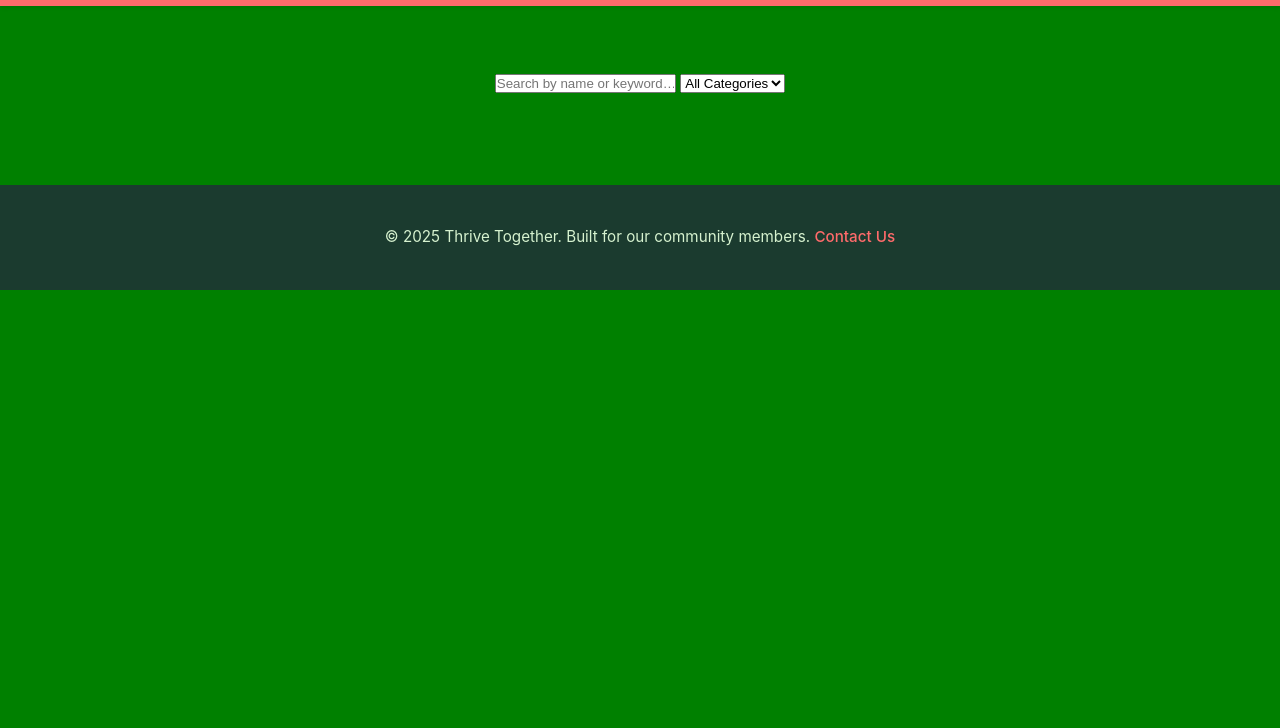
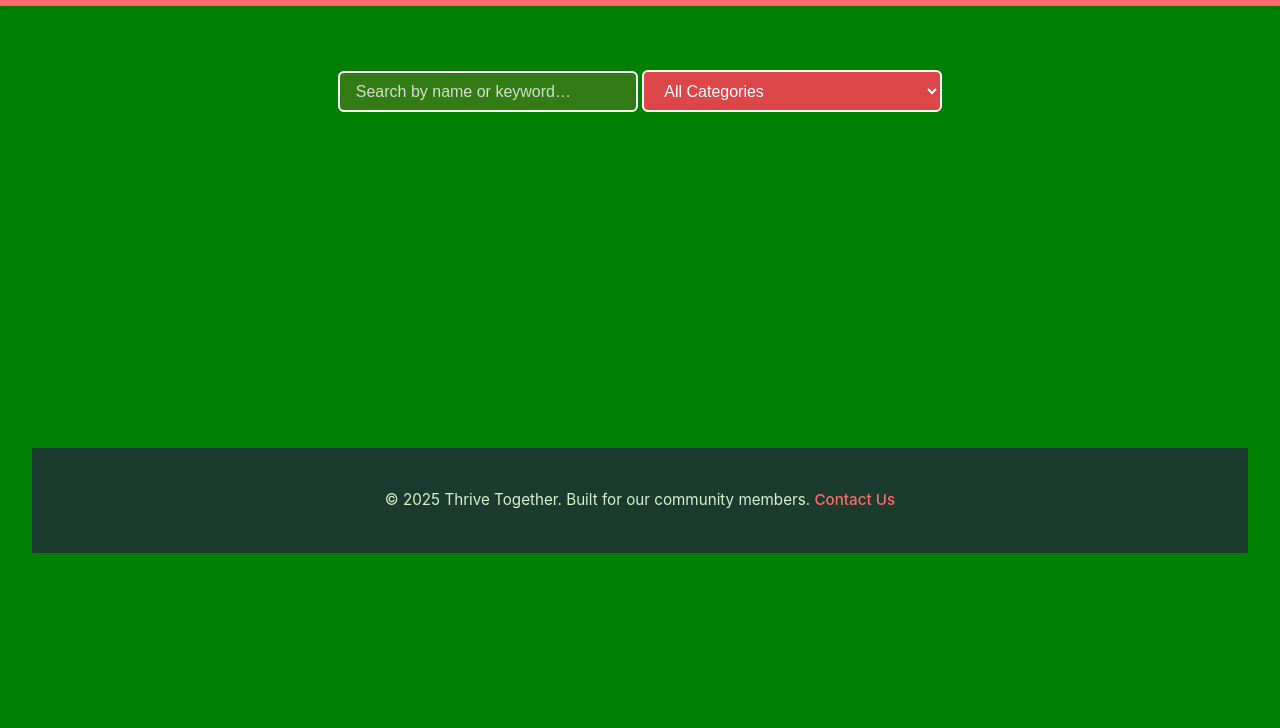
Before and after one commit to arnavjha1/web-master, a plain HTML site: page frontend/directory.html in a window 1280 px wide. Shown: the part 72-800 px from the top of the page. Drawn offline with Linux system fonts and the light colour scheme; no server answers.

Commit message:
ui updates in apes

```diff
--- a/frontend/directory.html
+++ b/frontend/directory.html
@@ -4,7 +4,6 @@
     <meta charset="UTF-8" />
     <meta name="viewport" content="width=device-width, initial-scale=1.0" />
     <title>Thrive Together - Community Resource Hub</title>
-    <script src="frontend.js" defer></script>
     <link rel="stylesheet" href="styles.css">
   </head>
   <body>
@@ -15,23 +14,25 @@
         <li ><a href="index.html">Home</a></li>
         <li><a href='directory.html'>Directory</a></li>
         <li><a href='submit.html'>Submit Resource</a></li>
-        <input id="search" type="text" placeholder="Search..."><button onclick="search()">🔍</button>
     </ul>
     </nav>
 <!--Keep below this-->
 <div class="margin-container">
-<input type="text" id="searchBox" placeholder="Search by name or keyword…">
-<select id="categoryFilter">
+<input class="styled-input" type="text" id="searchBox" placeholder="Search by name or keyword…">
+<select class="styled-input-red" id="categoryFilter">
   <option value="">All Categories</option>
   <option>Health</option>
   <option>Education</option>
   <option>Food</option>
   <option>Emergency</option>
-</select><br><br>
+</select>
+<div class="margin-container">
+          <section id="highlights">
+              <div class="spotlight-grid" id="highlight-container"></div>
+          </section>
+        </div>
 
-<div class="spotlight-container"id="directory-container"></div></div>
-
-<script src="app.js"></script>
+        <script src="app.js"></script>
 <!--Add stuff below, keep whats above and dont edit-->
     <footer>
   <p>© 2025 Thrive Together. Built for our community members. <a href="#">Contact Us</a></p>
--- a/frontend/styles.css
+++ b/frontend/styles.css
@@ -158,8 +158,9 @@
 
   .spotlight-grid {
     display: grid;
-    grid-template-columns: repeat(auto-fit, minmax(300px, 1fr));
-    gap: 2rem;
+    grid-template-columns: repeat(auto-fill, minmax(300px, auto));
+    justify-content: start; /* ← forces the grid to left-align */row-gap: 2.5rem;
+    column-gap: 2rem;
     padding-top: 1rem;
   }
   .card {
@@ -169,7 +170,8 @@
     overflow: hidden;
     transition: transform 0.3s ease box-shadow 0.3s ease;
     text-align: left;
-    width: 400px;
+    width: 100%;   /* recommended */
+    max-width: 360px; /* optional limit */
   }
   .card:hover {
     transform: translateY(-5px);
@@ -243,3 +245,47 @@
                 width: 100%;
             }
         }
+
+.styled-input {
+  background-color: #FF6B6B33; /* soft pink with transparency */
+  padding: 0.6rem 1rem;       /* pink “padding” look */
+  border: 2px solid white;    /* white border */
+  color: white;               /* white text */
+  border-radius: 6px;         /* smooth rounded edges */
+  font-size: 1rem;
+  outline: none;
+  width: 100%;
+  max-width: 300px;           /* adjust if needed */
+  transition: border-color 0.3s ease, box-shadow 0.3s ease;
+}
+
+.styled-input::placeholder {
+  color: #f7f7f7cc; /* light white placeholder */
+}
+
+.styled-input:focus {
+  border-color: #FF6B6B;     /* bright pink highlight */
+  box-shadow: 0 0 8px #ff6b6b88;
+}
+
+.styled-input-red {
+  background-color: #DD4649; /* soft pink with transparency */
+  padding: 0.6rem 1rem;       /* pink “padding” look */
+  border: 2px solid white;    /* white border */
+  color: white;               /* white text */
+  border-radius: 6px;         /* smooth rounded edges */
+  font-size: 1rem;
+  outline: none;
+  width: 100%;
+  max-width: 300px;           /* adjust if needed */
+  transition: border-color 0.3s ease, box-shadow 0.3s ease;
+}
+
+.styled-input-red::placeholder {
+  color: #f7f7f7cc; /* light white placeholder */
+}
+
+.styled-input-red:focus {
+  border-color: #FF6B6B;     /* bright pink highlight */
+  box-shadow: 0 0 8px #ff6b6b88;
+}
```
Also changed, not shown: frontend/index.html (+7 -6 lines), frontend/submit.html (+6 -6 lines).
